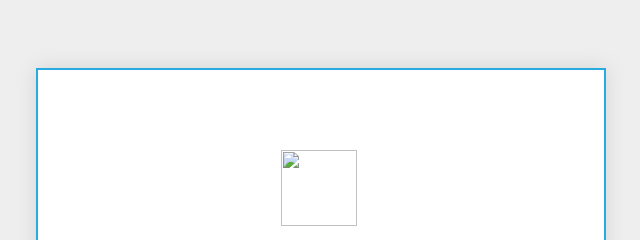
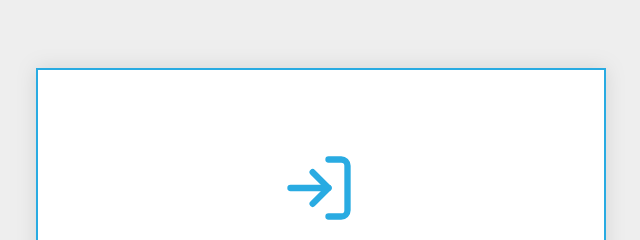
Before and after one commit to ForWannn/Tipes, a plain HTML site: page signin.html in a window 1280 px wide. Shown: the top 240 px of the page, without its empty margins (319-959 px from the left). Drawn offline with nearby package versions, Linux system fonts and the light colour scheme; the site is published under a folder, as on GitHub Pages, so addresses that start at the root find nothing.

Commit message:
Update signin.html

```diff
--- a/signin.html
+++ b/signin.html
@@ -20,7 +20,7 @@
       <div class="signin">
         <div class="head">
           <div class="logo">
-            <img src="/assets/images/log-in.svg" alt="" />
+            <img src="assets/images/log-in.svg" alt="" />
             <h2>Masuk</h2>
           </div>
         </div>
```
